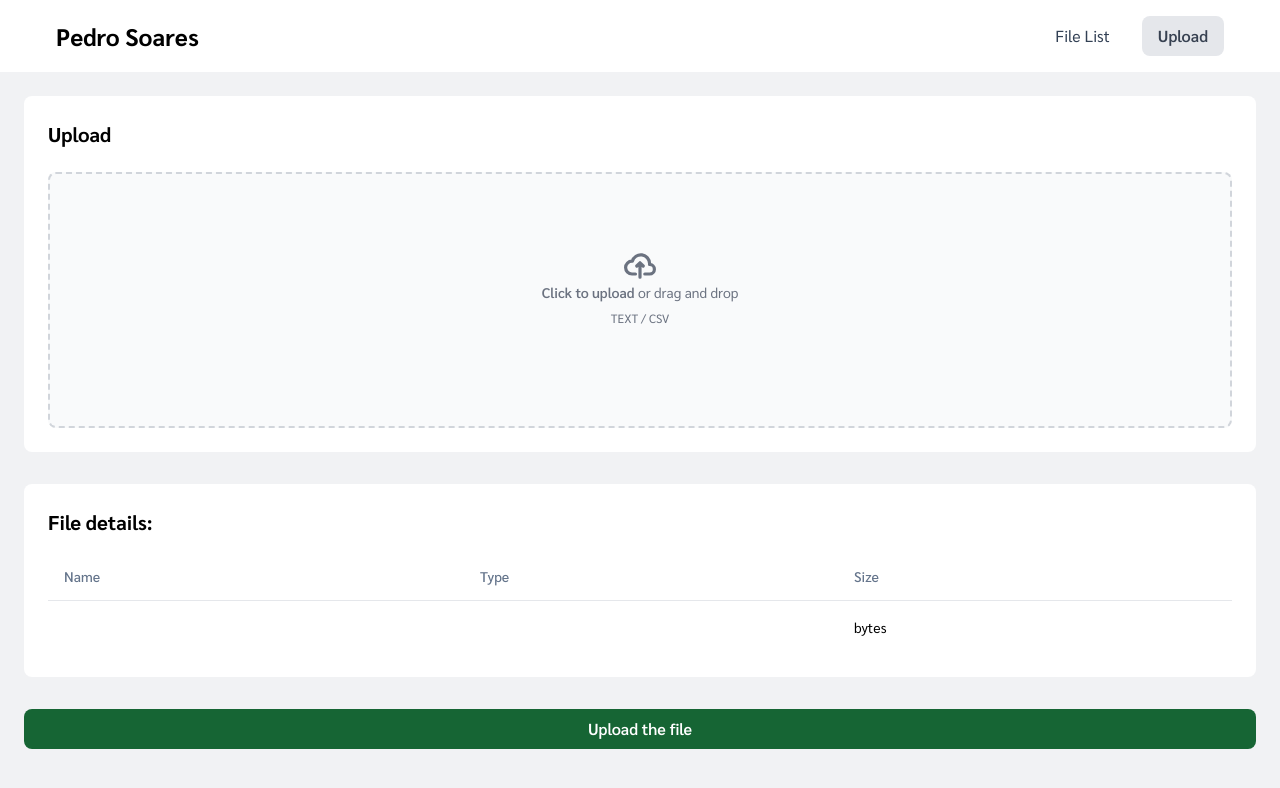
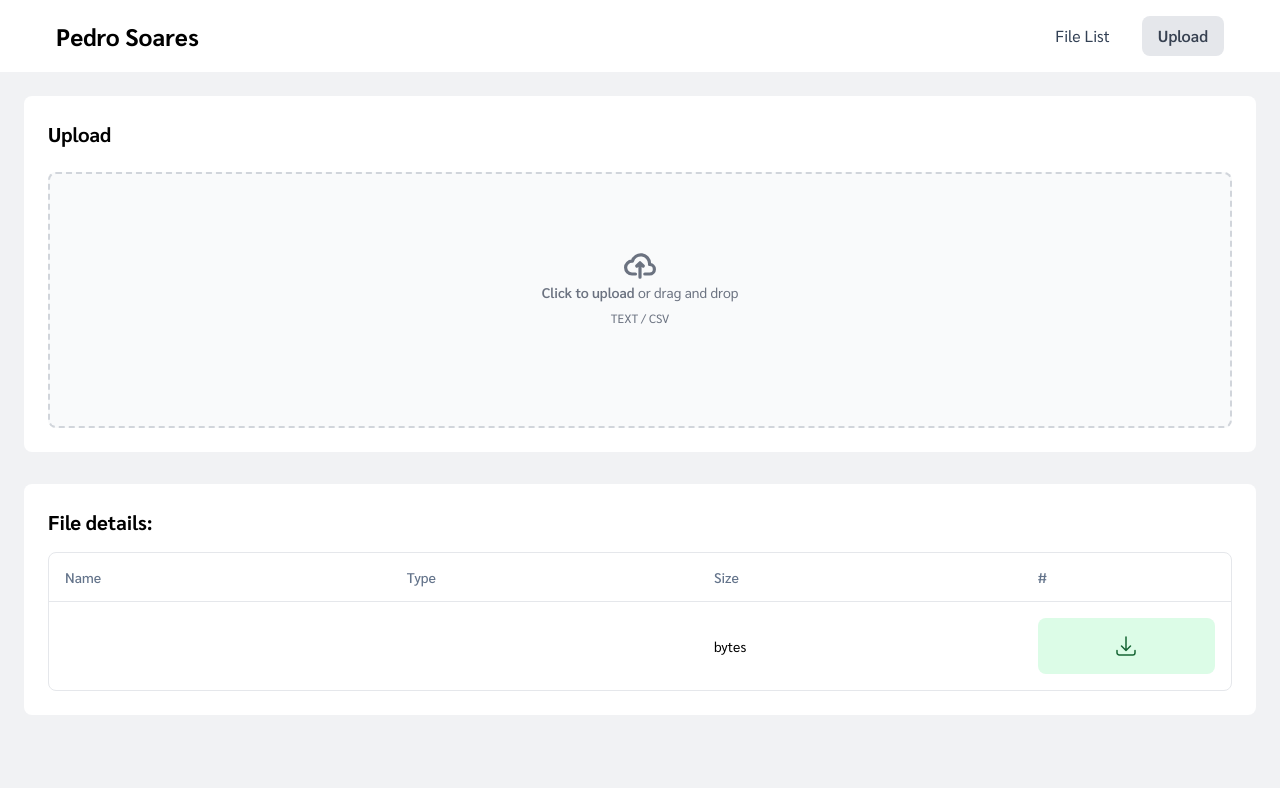
Before and after one commit to pedro-soares-nogueira/frontend-challenge, a React (Vite) app: page /upload in a window 1280 px wide. Shown: the top 788 px of the page. Built offline with nearby package versions, Linux system fonts and the light colour scheme.

Commit message:
styling interface

```diff
--- a/src/components/Layout.tsx
+++ b/src/components/Layout.tsx
@@ -7,7 +7,7 @@ function Layout(): ReactElement {
     <>
       <nav className="py-4 px-6 bg-white">
         <header className="container w-full m-auto flex items-center justify-between">
-          <h2 className="font-bold text-2xl">Pedro Soares</h2>
+          <h1 className="font-bold text-2xl">Pedro Soares</h1>
           <ul className="flex justify-end items-center gap-4">
             <li className="list-none">
               <NavLink to="/" className="no-underline">
--- a/src/components/SingleFileUploader.tsx
+++ b/src/components/SingleFileUploader.tsx
@@ -3,7 +3,6 @@ import { ChangeEvent } from "react";
 import {
   Table,
   TableBody,
-  TableCaption,
   TableCell,
   TableHead,
   TableHeader,
@@ -76,33 +75,49 @@ const SingleFileUploader = () => {
       {file && (
         <section className="bg-white p-6 rounded-lg space-y-4">
           <h2 className="text-xl font-bold">File details:</h2>
-
+          <div className="border border-gray-200 rounded-lg">
             <Table>
               <TableHeader>
                 <TableRow>
                   <TableHead className="">Name</TableHead>
                   <TableHead>Type</TableHead>
                   <TableHead>Size</TableHead>
+                  <TableHead>#</TableHead>
                 </TableRow>
               </TableHeader>
               <TableBody>
-              <TableRow>
+                <TableRow className="hover:bg-white">
                   <TableCell className="font-medium">{file.name}</TableCell>
                   <TableCell>{file.type}</TableCell>
                   <TableCell>{file.size} bytes</TableCell>
+                  <TableCell className="max-w-[1rem]">
+                    {file && (
+                      <button
+                        className="rounded-lg hover:bg-green-200 transition-all bg-green-100 text-green-800 p-4 border-none font-semibold w-full flex items-center justify-center"
+                        onClick={handleUpload}
+                      >
+                        <svg
+                          xmlns="http://www.w3.org/2000/svg"
+                          fill="none"
+                          viewBox="0 0 24 24"
+                          strokeWidth={1.5}
+                          stroke="currentColor"
+                          className="w-6 h-6 text-green-800"
+                        >
+                          <path
+                            strokeLinecap="round"
+                            strokeLinejoin="round"
+                            d="M3 16.5v2.25A2.25 2.25 0 005.25 21h13.5A2.25 2.25 0 0021 18.75V16.5M16.5 12L12 16.5m0 0L7.5 12m4.5 4.5V3"
+                          />
+                        </svg>
+                      </button>
+                    )}
+                  </TableCell>
                 </TableRow>
               </TableBody>
             </Table>
+          </div>
         </section>
-      )}
-
-      {file && (
-        <button
-          className="rounded-lg bg-green-800 text-white px-4 py-2 border-none font-semibold"
-          onClick={handleUpload}
-        >
-          Upload the file
-        </button>
       )}
     </>
   );
--- a/src/pages/FileList.tsx
+++ b/src/pages/FileList.tsx
@@ -18,11 +18,10 @@ function FileList(): ReactElement {
   // Remember to keep the fileList updated after upload a new file
 
   return (
-    <>
-      <h1 className="text-2xl font-bold pt-5 text-green-800">File List</h1>
-
+    <div className="bg-white rounded-lg p-6 space-y-6">
+      <h2 className="text-xl font-bold">File List</h2>
+      <div className="border border-gray-200 rounded-lg">
         <Table>
-        <TableCaption>A list of your {`something`}.</TableCaption>
           <TableHeader>
             <TableRow>
               <TableHead className="">name</TableHead>
@@ -40,7 +39,8 @@ function FileList(): ReactElement {
             </TableRow>
           </TableBody>
         </Table>
-    </>
+      </div>
+    </div>
   );
 }
 
```
Lines whose indentation alone changed are shown as unchanged.
